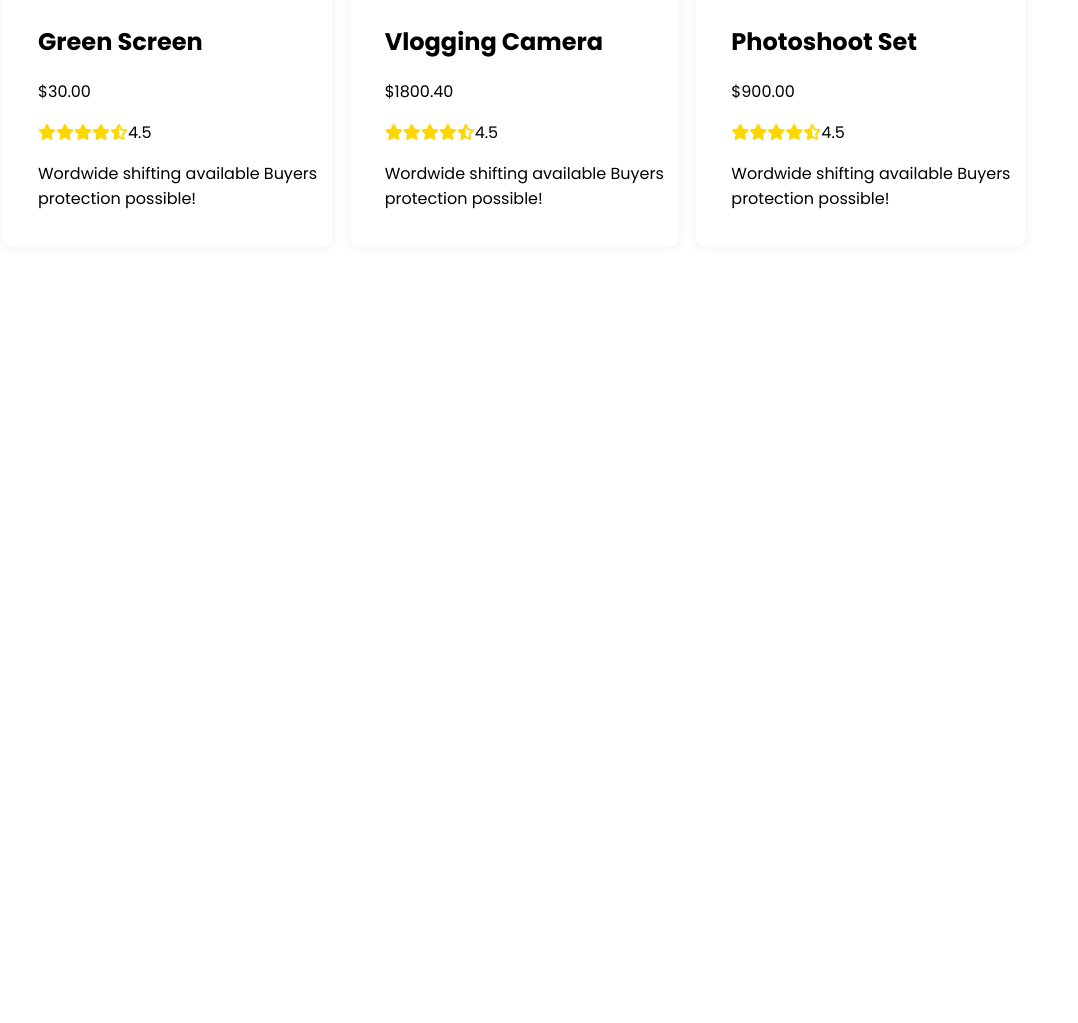
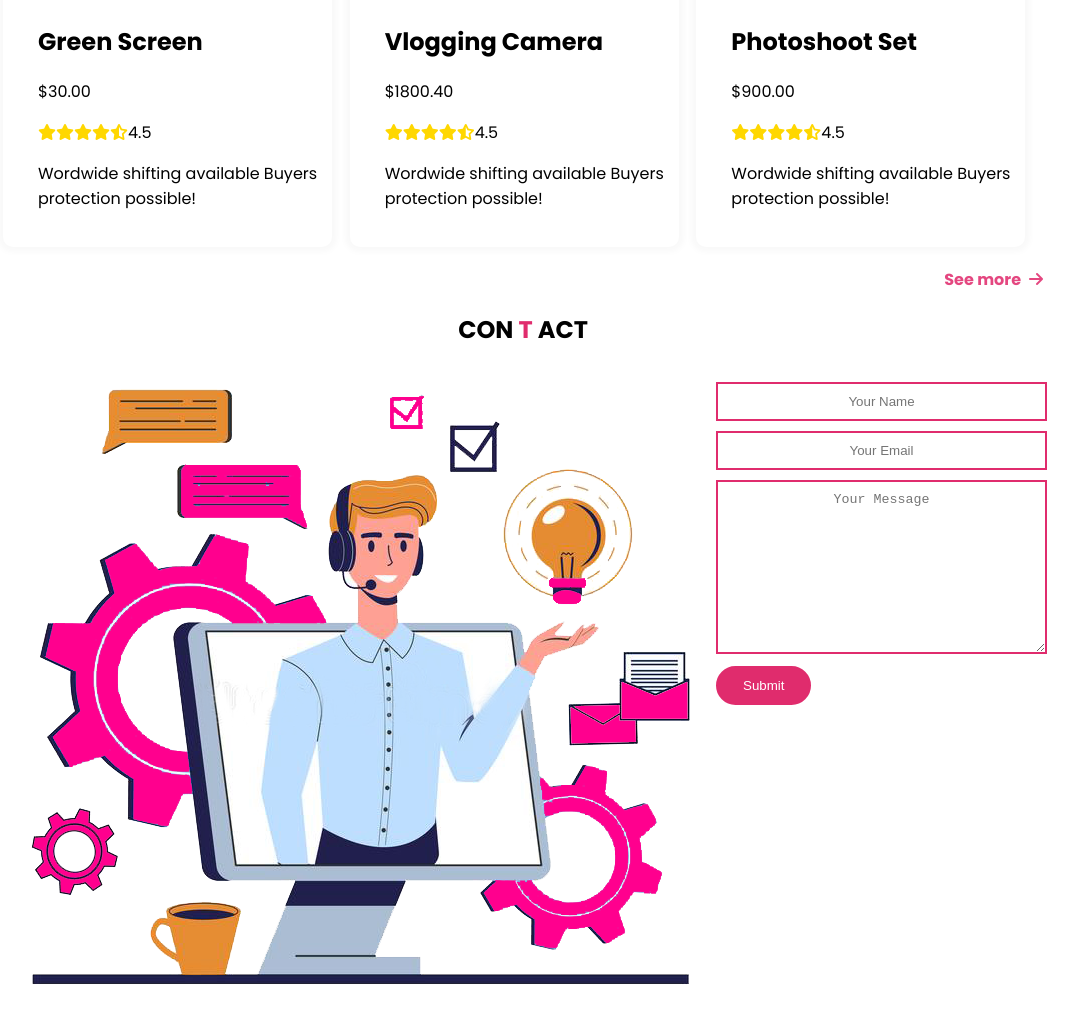
Before and after one commit to shihabsararrafid/assignment-2, a plain HTML site: page index.html in a window 1280 px wide. Shown: the part 2204-3227 px from the top of the page, without its empty margins (117-1195 px from the left). Before the commit the page ends 2459 px from the top, so only its background shows below. Drawn offline with Linux system fonts and the light colour scheme.

Commit message:
contact uploaded

```diff
--- a/index.html
+++ b/index.html
@@ -144,6 +144,22 @@
                 </div>
             </div>
         </section>
+        <div class="link"><a href="">See more<i class="fas fa-arrow-right"></i></a></div>
+        <section class="contact">
+            <h1>CON <span style="color: #E02C6D; ">T</span> ACT</h1>
+
+            <section class="contact-details">
+                <div class="contact-image"><img src="./contact.png" alt=""></div>
+                <div class="contact-form">
+                    <form action="">
+                        <input type="text" placeholder="Your Name" class="text">
+                        <input type=" email" placeholder="Your Email" class="text">
+                        <textarea placeholder="Your Message" class="text" cols="30" rows="10"></textarea>
+                    </form>
+                    <button type="submit" class="btn">Submit</button>
+                </div>
+            </section>
+        </section>
     </main>
 </body>
 
--- a/style.css
+++ b/style.css
@@ -150,6 +150,11 @@ h2{
      border: 2px solid #E02C6D;
      border-radius: 20px;
  }
+ .btn:hover{
+     color: black;
+     background-color: white;
+     font-weight: 700;
+ }
  .fa-arrow-right{
      margin-left: 8px;
  }
@@ -200,3 +205,39 @@ box-shadow: 0px 0px 5px 5px rgba(128, 128, 128, 0.048);
 {
     color: gold;
 }
+.link{
+    margin-top: 20px;
+    text-align: end;
+
+}
+
+.link>a{
+    text-decoration: none;
+    color: #E02C6DDE;
+    font-weight: 600;
+
+}
+/* -----------------
+-----------------------------.contact-details section */
+.contact-details{
+    display: grid;
+    grid-template-columns: repeat(2,1fr);
+    margin-top: 30px;
+}
+.contact-details>button{
+    text-align: center;
+}
+.contact>h1{
+    text-align: center;
+}
+.contact-image{
+    width: 100%;
+}
+/* form section */
+.text{
+    width: 100%;
+    margin:5px 0;
+    padding: 10px 0;
+    border: 2px solid #E02C6D;
+    text-align: center;
+}
```
Also changed, not shown: contact.png (added).
